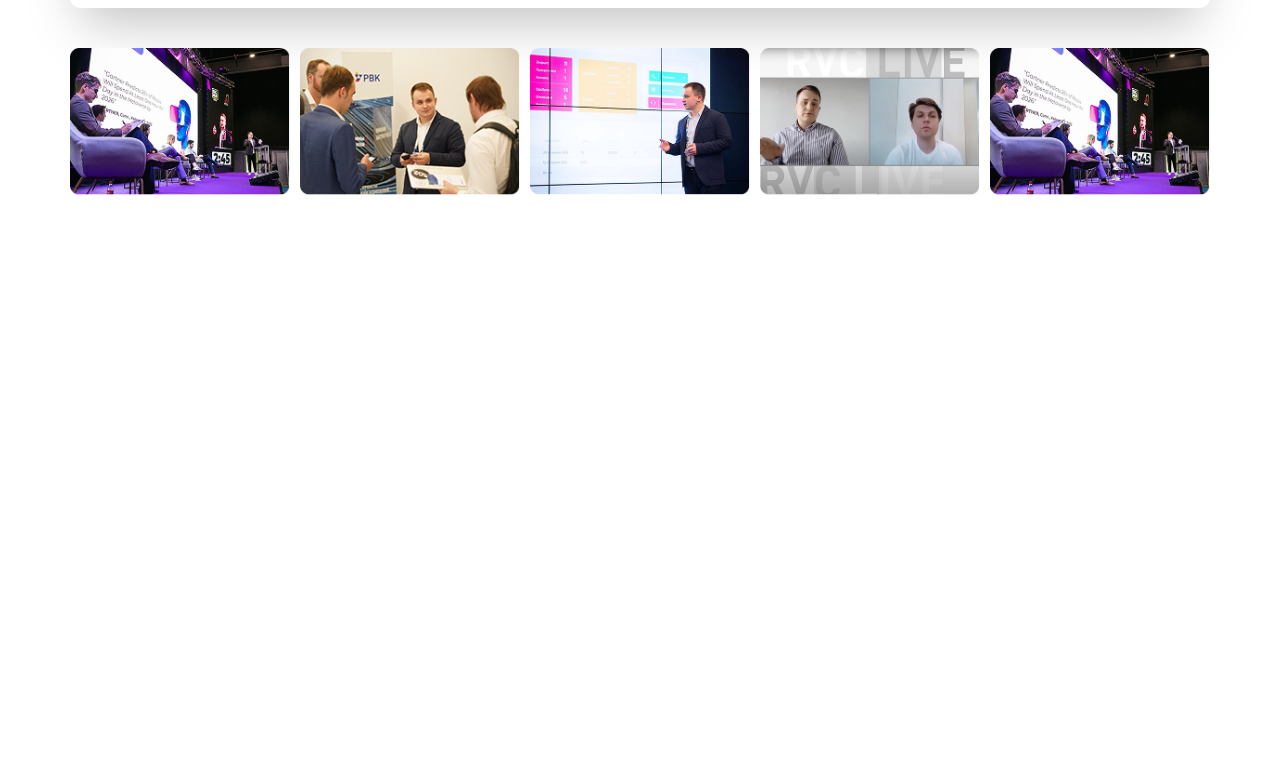
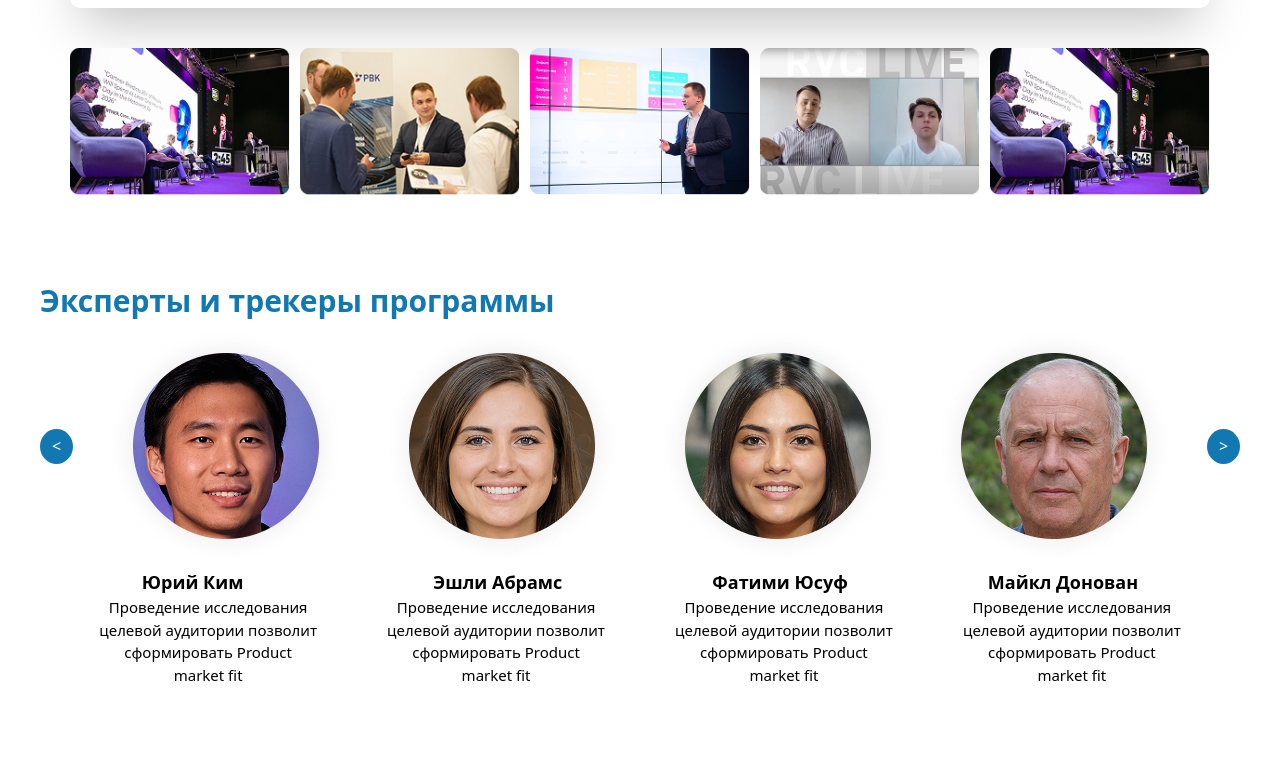
Before and after one commit to DBilol228/Week2exam, a website: page index.html in a window 1280 px wide. Shown: the part 9182-9960 px from the top of the page. Before the commit the page ends 9440 px from the top, so only its background shows below. Drawn offline with Linux system fonts and the light colour scheme.

Commit message:
section 13

```diff
--- a/index.html
+++ b/index.html
@@ -1188,5 +1188,31 @@
             </div>
         </div>
     </div>
+
+    <div class="hidden md:hidden lg:block max-w-[1200px] m-auto">
+        <div class="w-[100%] h-[500px] mt-[20px]">
+            <p class="text-[30px] text-[#1178B2] font-bold">Эксперты и трекеры программы</p>
+            <div class="flex justify-center items-center text-center gap-[30px]">
+                <button class="w-[50px] h-[35px] bg-[#1178B2] text-[white] rounded-[50%]"><</button>
+                <img src="./src/images/Ellipse 545.png" alt="ppl">
+                <img src="./src/images/Ellipse 546.png" alt="ppl">
+                <img src="./src/images/Ellipse 548.png" alt="ppl">
+                <img src="./src/images/Ellipse 544.png" alt="ppl">
+                <button class="w-[50px] h-[35px] bg-[#1178B2] text-[white] rounded-[50%]">></button>
+            </div>
+            <div class="flex justify-center items-center text-center gap-[140px]">
+                <p class="text-[black] text-[18px] font-bold">Юрий Ким</p>
+                <p class="text-[black] text-[18px] ml-[50px] font-bold">Эшли Абрамс</p>
+                <p class="text-[black] text-[18px] ml-[10px] font-bold">Фатими Юсуф</p>
+                <p class="text-[black] text-[18px] font-bold">Майкл Донован</p>
+            </div>
+            <div class="flex justify-center items-center text-center gap-[70px]">
+                <p class="text-[black] text-[15px]">Проведение исследования<br>целевой аудитории позволит<br>сформировать Product<br>market fit</p>
+                <p class="text-[black] text-[15px]">Проведение исследования<br>целевой аудитории позволит<br>сформировать Product<br>market fit</p>
+                <p class="text-[black] text-[15px]">Проведение исследования<br>целевой аудитории позволит<br>сформировать Product<br>market fit</p>
+                <p class="text-[black] text-[15px]">Проведение исследования<br>целевой аудитории позволит<br>сформировать Product<br>market fit</p>
+            </div>
+        </div>
+    </div>
 </body>
 </html>
```
Also changed, not shown: src/images/Ellipse 544.png (added), src/images/Ellipse 545.png (added), src/images/Ellipse 546.png (added), src/images/Ellipse 548.png (added), src/output.css.
